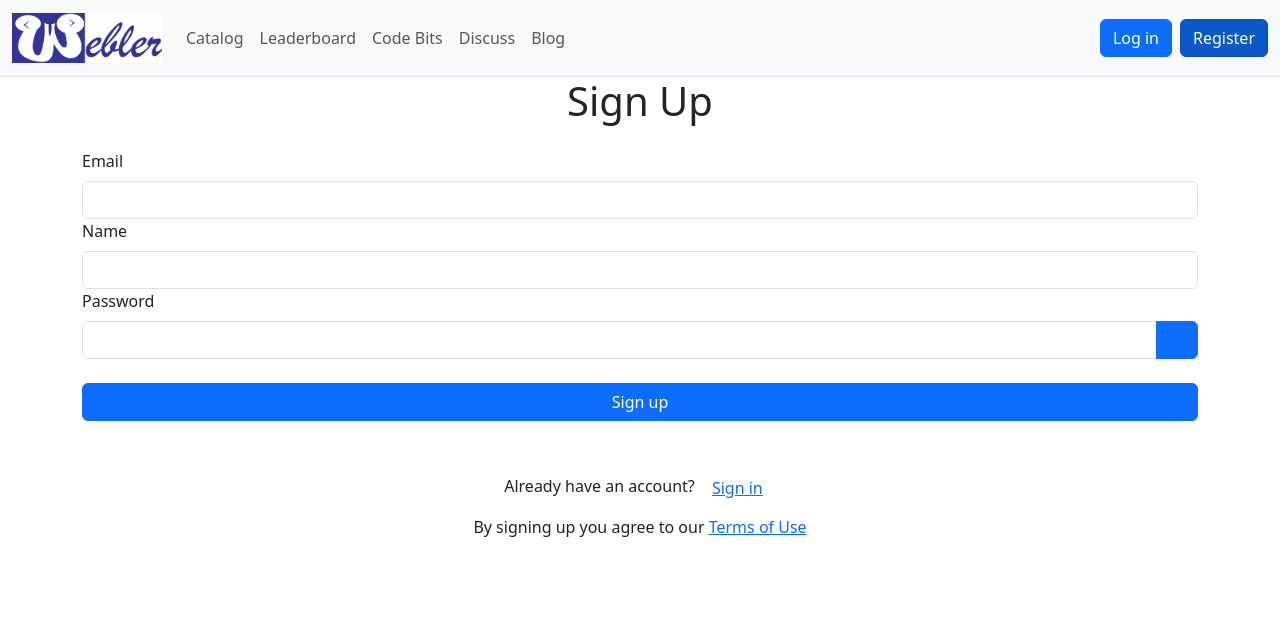
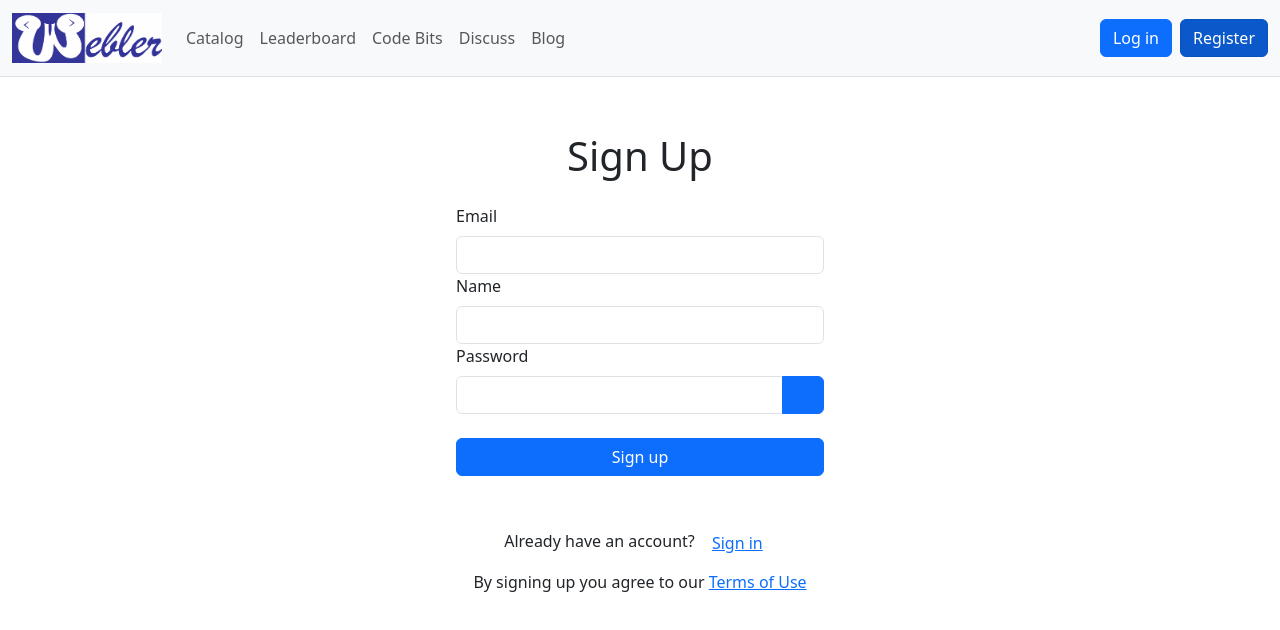
Before and after one commit to Webler-Group/website-new, a React (Vite) app in the folder frontend/: page /Register in a window 1280 px wide. Shown: the top 630 px of the page. Built offline with nearby package versions, Linux system fonts and the light colour scheme; some icons are missing.

Commit message:
fix login css

```diff
--- a/frontend/src/features/auth/pages/Login.tsx
+++ b/frontend/src/features/auth/pages/Login.tsx
@@ -14,8 +14,8 @@ const Login = () => {
     return (
         <>
             <Header />
-            <div className="webler-login-wrapper">
-                <Container className="webler-login-container">
+            <div className="wb-login-wrapper">
+                <Container className="wb-login-container">
                     <LoginForm onToggleClick={toggle} />
                 </Container>
             </div>
--- a/frontend/src/features/auth/pages/Register.tsx
+++ b/frontend/src/features/auth/pages/Register.tsx
@@ -14,8 +14,8 @@ const Register = () => {
     return (
         <>
             <Header />
-            <div className="webler-login-wrapper">
-                <Container className="webler-login-container">
+            <div className="wb-login-wrapper">
+                <Container className="wb-login-container">
                     <RegisterForm onToggleClick={toggle} />
                 </Container>
             </div>
```
